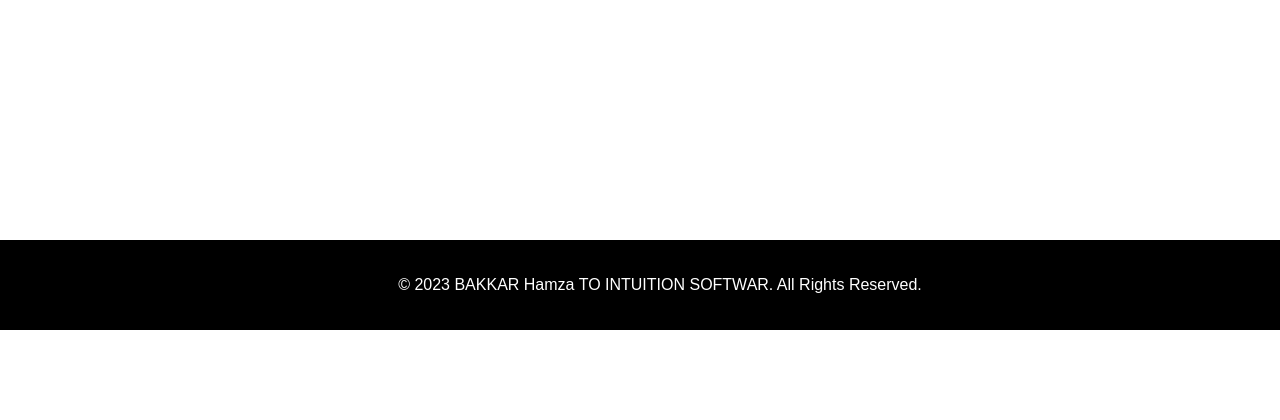
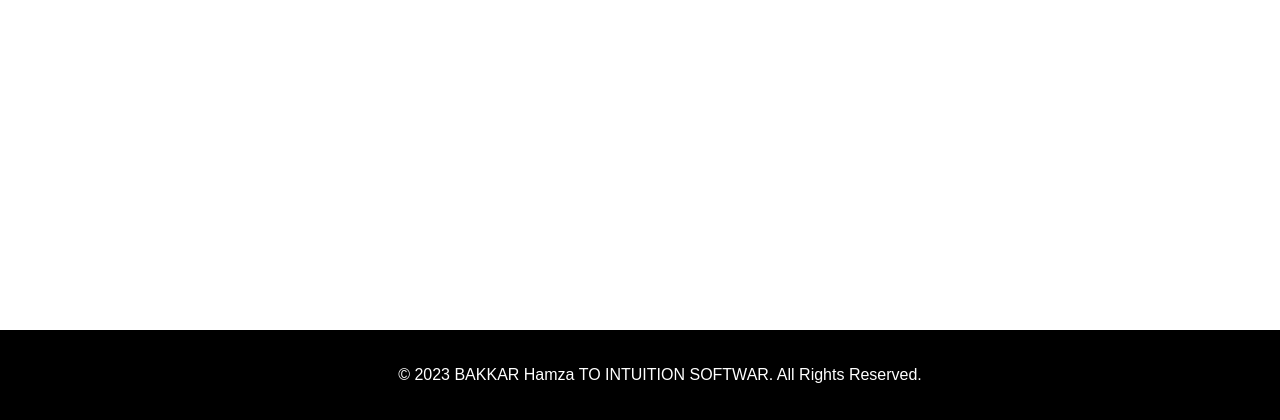
Before and after one commit to Hamza-bakk/TestCoinAPI, a Flask app: page /edit_alert/1 in a window 1280 px wide. Shown: the part 470-890 px from the top of the page. Before the commit the page ends 800 px from the top, so only its background shows below. Run offline with Flask 3, Linux system fonts and the light colour scheme; a user stored in the database is signed in.

Commit message:
update main

```diff
--- a/static/css/styles.css
+++ b/static/css/styles.css
@@ -68,10 +68,13 @@ body {
     color: white;
     text-align: center;
     padding: 20px;
-    position: fixed;
+    position: absolute;
     bottom: 0;
     width: 100%;
+    transform: translateY(100%);
+    transition: transform 0.3s ease; /* Animation pour une transition douce */
 }
+
 
 
 
```
Also changed, not shown: instance/database.db.
